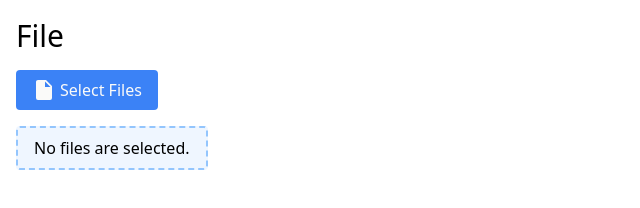
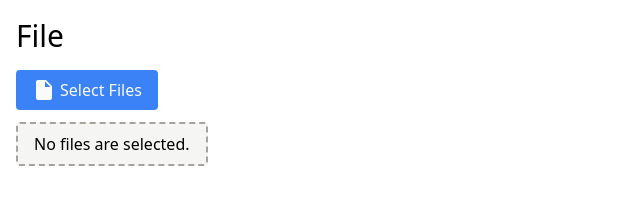
Before and after one commit to ykob/vue-assets, a Vue app: page /form-elements in a window 1280 px wide. Shown: the part 1570-1778 px from the top of the page, without its empty margins (0-640 px from the left). Built offline with nearby package versions, Linux system fonts and the light colour scheme; the HTML template or start-up script is replaced by a standard one.

Commit message:
adjusted the styles of InputFIle component.

```diff
--- a/src/components/form-element/InputFile.vue
+++ b/src/components/form-element/InputFile.vue
@@ -1,5 +1,5 @@
 <template>
-  <div class="flex flex-col gap-4 items-baseline" :key="keyPrefix">
+  <div class="flex flex-col gap-3 items-baseline" :key="keyPrefix">
     <input
       class="hidden"
       ref="input"
@@ -28,14 +28,18 @@
       </button-block>
     </div>
     <div
+      v-if="!selectedFiles"
+      class="bg-neutral-100 border-2 border-dashed border-neutral-400 px-4 py-2 rounded"
+    >
+      No files are selected.
+    </div>
+    <div
+      v-else
       class="bg-information-50 border-2 border-dashed border-information-300 px-4 py-2 rounded"
     >
-      <template v-if="!selectedFiles">No files are selected.</template>
-      <template v-else>
-        <div v-for="(file, index) in fileList" :key="keyPrefix + '-' + index">
-          {{ file.name }}
-        </div>
-      </template>
+      <div v-for="(file, index) in fileList" :key="keyPrefix + '-' + index">
+        {{ file.name }}
+      </div>
     </div>
   </div>
 </template>
```
